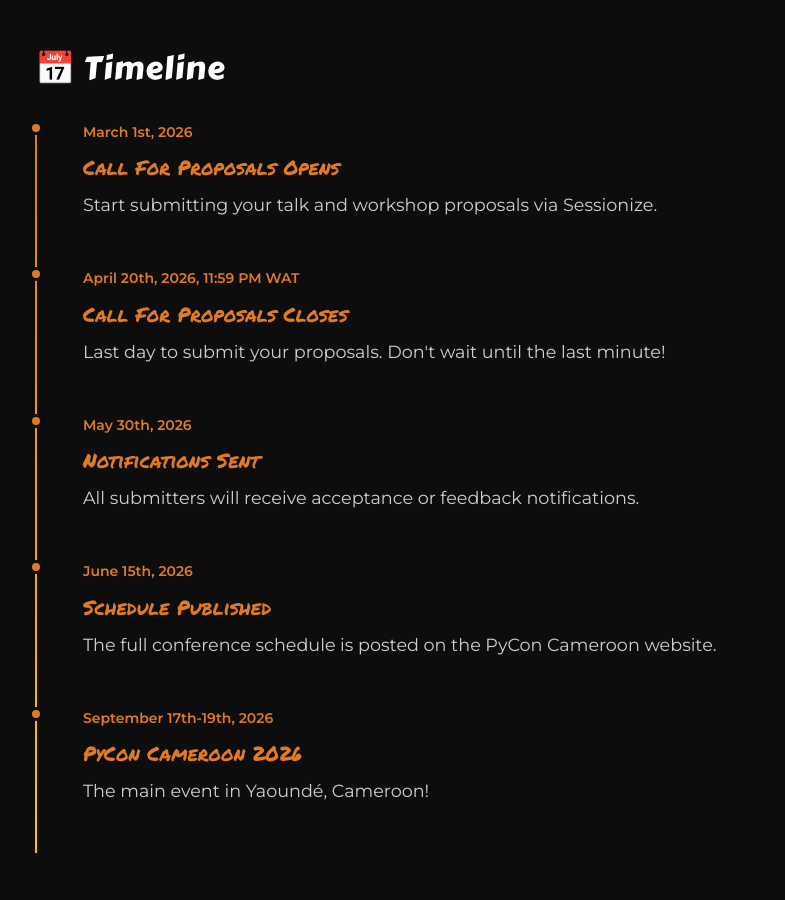
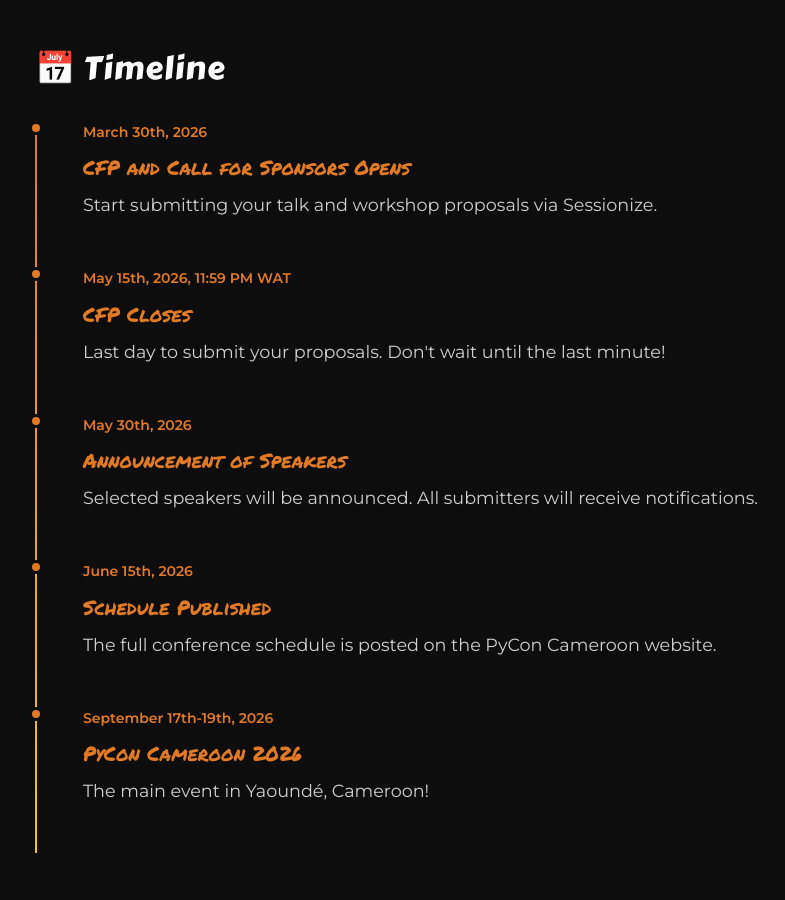
Before and after one commit to pythoncameroon/PyCon_Cameroon_2026, a React (Vite) app: page /speakers in a window 1280 px wide. Shown: the part 1709-2609 px from the top of the page, without its empty margins (155-940 px from the left). Built offline with nearby package versions, Linux system fonts and the light colour scheme.

Commit message:
Update timeline dates and descriptions for CFP and speaker announcements
Signed-off-by: Steve Yonkeu <yokwejuste@yahoo.com>

```diff
--- a/src/pages/Speakers.jsx
+++ b/src/pages/Speakers.jsx
@@ -70,17 +70,17 @@ const Speakers = () => {
 
                         <div className="timeline">
                             <div className="timeline-item">
-                                <div className="timeline-date">March 1st, 2026</div>
+                                <div className="timeline-date">March 30th, 2026</div>
                                 <div className="timeline-content">
-                                    <h4>Call For Proposals Opens</h4>
+                                    <h4>CFP and Call for Sponsors Opens</h4>
                                     <p>Start submitting your talk and workshop proposals via Sessionize.</p>
                                 </div>
                             </div>
 
                             <div className="timeline-item">
-                                <div className="timeline-date">April 20th, 2026, 11:59 PM WAT</div>
+                                <div className="timeline-date">May 15th, 2026, 11:59 PM WAT</div>
                                 <div className="timeline-content">
-                                    <h4>Call For Proposals Closes</h4>
+                                    <h4>CFP Closes</h4>
                                     <p>Last day to submit your proposals. Don't wait until the last minute!</p>
                                 </div>
                             </div>
@@ -88,8 +88,8 @@ const Speakers = () => {
                             <div className="timeline-item">
                                 <div className="timeline-date">May 30th, 2026</div>
                                 <div className="timeline-content">
-                                    <h4>Notifications Sent</h4>
-                                    <p>All submitters will receive acceptance or feedback notifications.</p>
+                                    <h4>Announcement of Speakers</h4>
+                                    <p>Selected speakers will be announced. All submitters will receive notifications.</p>
                                 </div>
                             </div>
 
```
